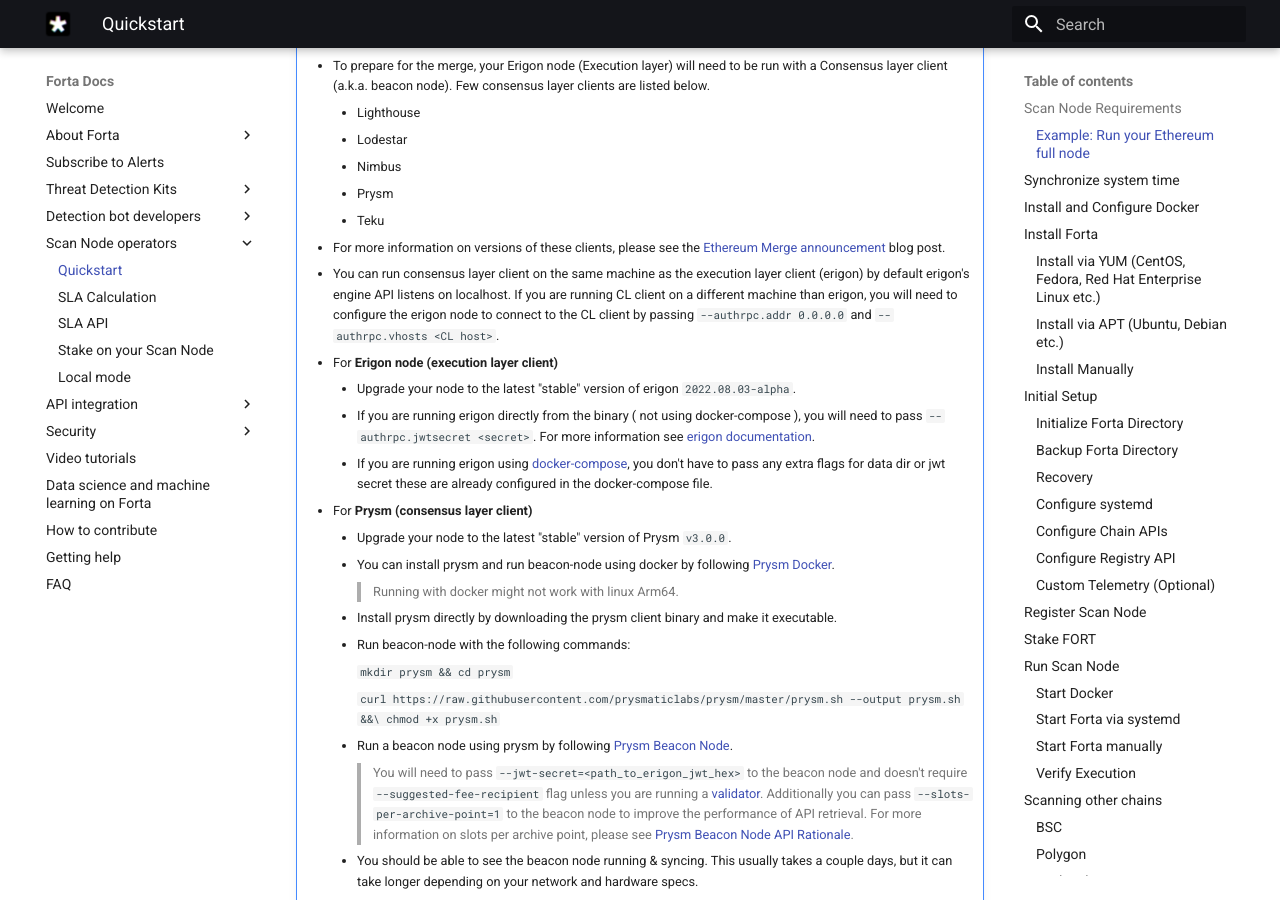
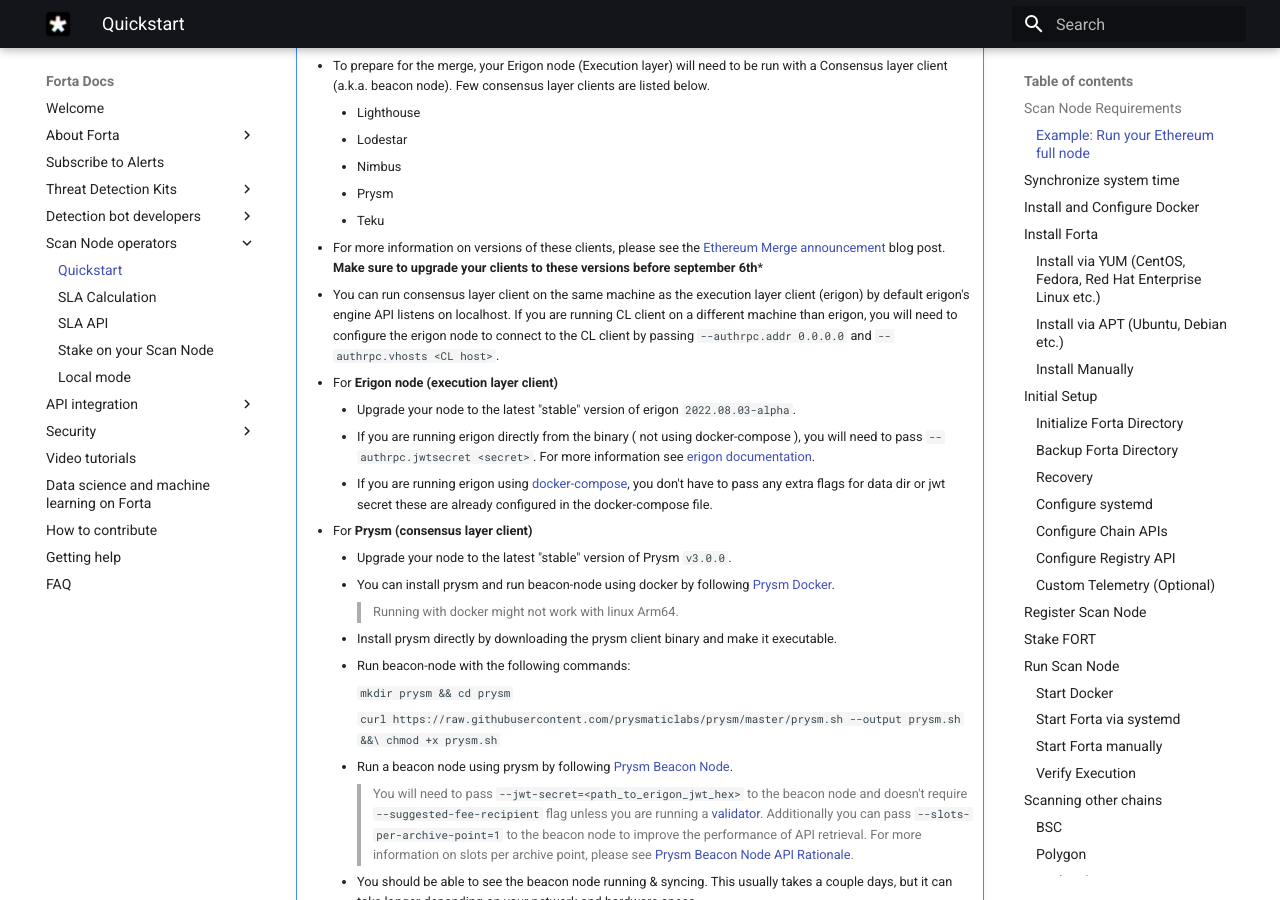
Before and after one commit to forta-network/docs, an MkDocs documentation site: the page built from docs/scanner-quickstart.md, in a window 1280 px wide and 900 px high, scrolled down 978 px. Built offline with MkDocs 1.6.1 and Material for MkDocs 9.7.7, drawn with Linux system fonts in a browser that asks for light colours.

Commit message:
Add sept 6th deadline for upgrading clients

```diff
--- a/docs/scanner-quickstart.md
+++ b/docs/scanner-quickstart.md
@@ -34,7 +34,7 @@
         * Nimbus
         * Prysm
         * Teku
-    - For more information on versions of these clients, please see the [Ethereum Merge announcement](https://blog.ethereum.org/2022/08/24/mainnet-merge-announcement/) blog post.
+    - For more information on versions of these clients, please see the [Ethereum Merge announcement](https://blog.ethereum.org/2022/08/24/mainnet-merge-announcement/) blog post. **Make sure to upgrade your clients to these versions before september 6th***
     - You can run consensus layer client on the same machine as the execution layer client (erigon) by default erigon's engine API listens on localhost. If you are running CL client on a different machine than erigon, you will need to configure the erigon node to connect to the CL client by passing `--authrpc.addr 0.0.0.0` and `--authrpc.vhosts <CL host>`.
 
     - For **Erigon node (execution layer client)**
```
